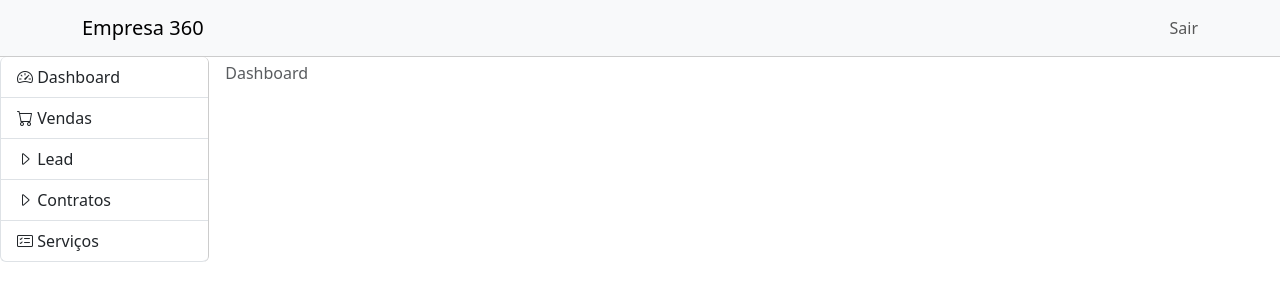
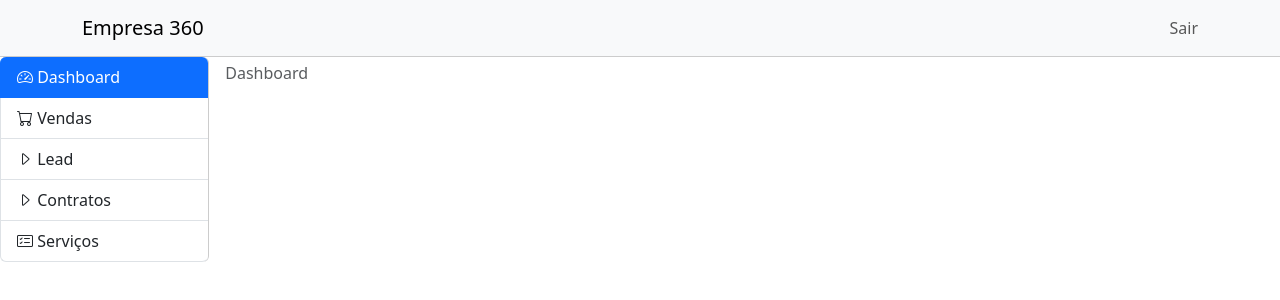
Before and after one commit to daniellmerlo/empresa360, a Vue app: page /home in a window 1280 px wide. Shown: the top 300 px of the page. Built offline with nearby package versions, Linux system fonts and the light colour scheme.

Commit message:
228. Estilizando rota ativa parte 1 (router-link-active e router-link-exact-active)

```diff
--- a/src/views/Home.vue
+++ b/src/views/Home.vue
@@ -64,4 +64,17 @@
     border-right: none;
 }
 
+/*
+.router-link-active {
+    color: #fff;
+    background-color: #0d6efd;
+    border-color: #0d6efd;
+}
+*/
+.router-link-exact-active {
+    color: #fff;
+    background-color: #0d6eff;
+    border-color: #0d6eff;
+}
+
 </style>
```
